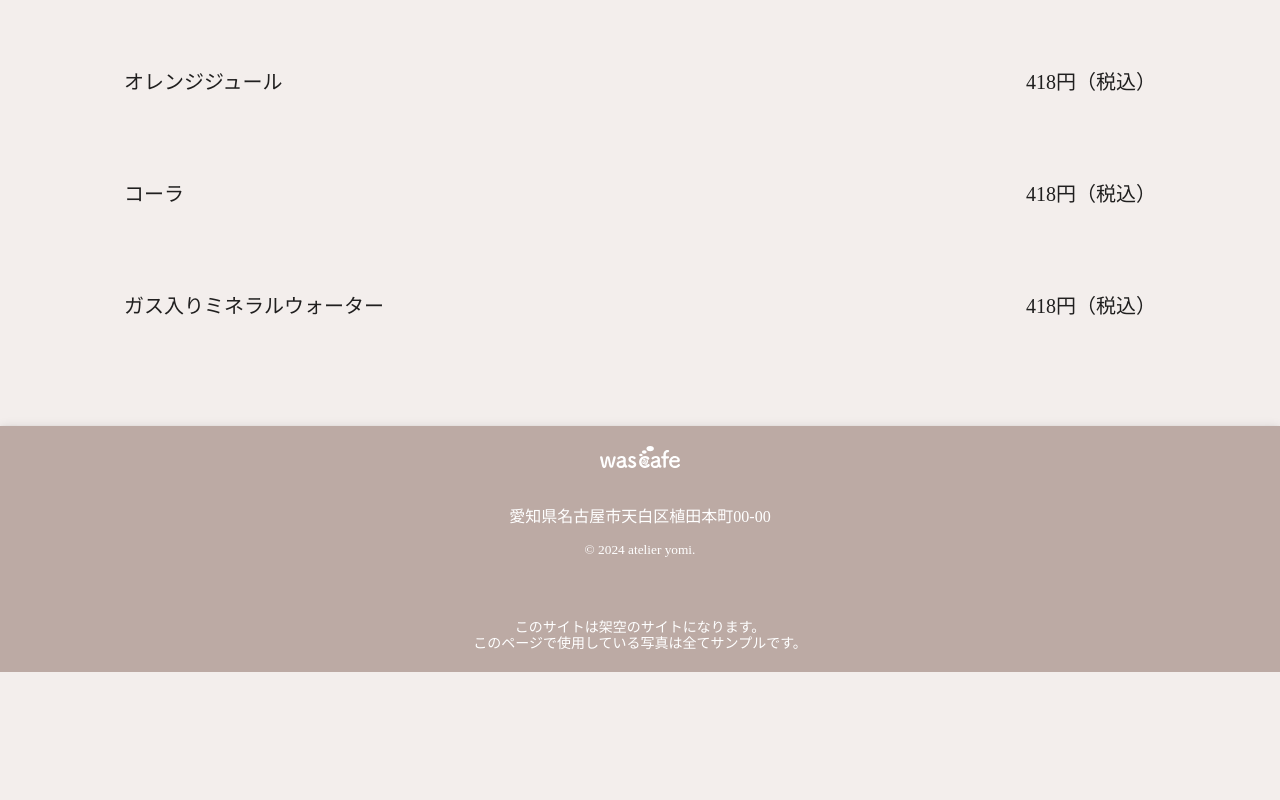
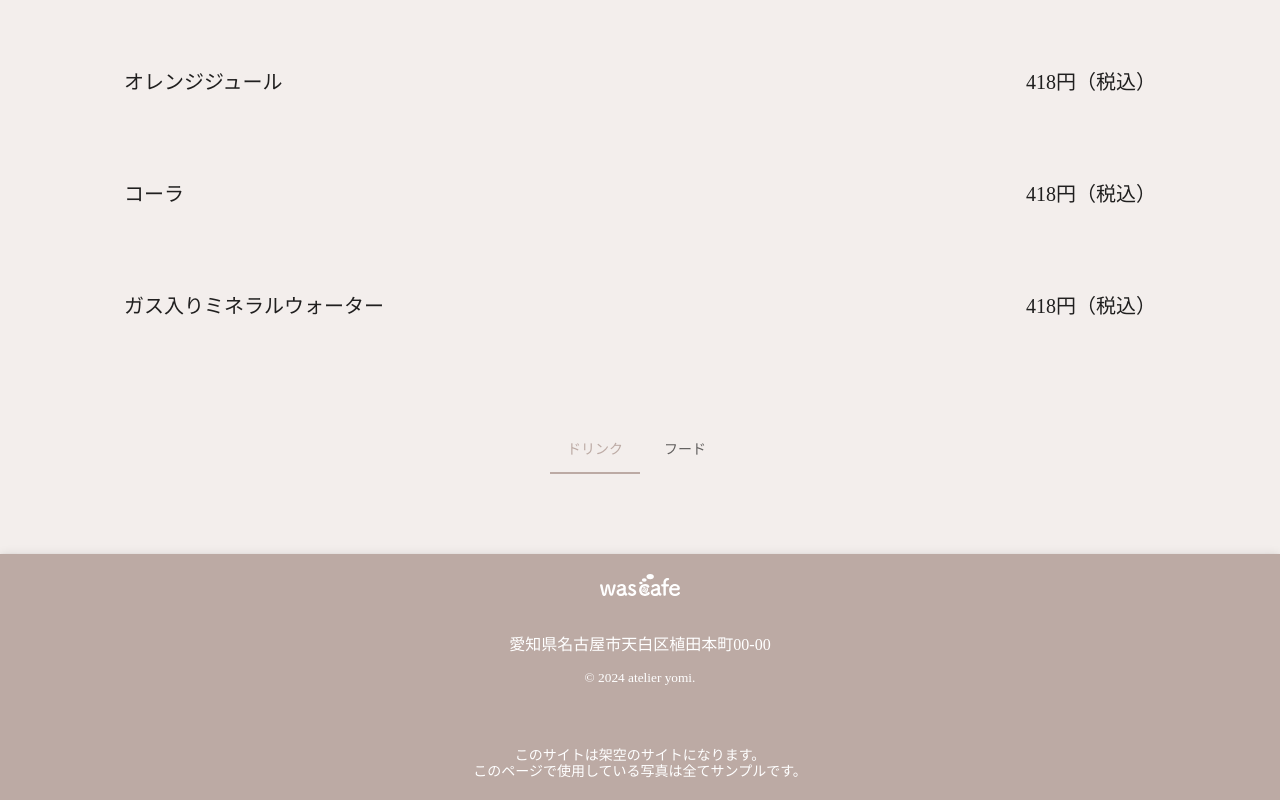
Before and after one commit to kimuracoki/wascafe, a React (Vite) app: page /marketing/dai43/01/menu in a window 1280 px wide. Shown: the part 2710-3510 px from the top of the page. Before the commit the page ends 3382 px from the top, so only its background shows below. Built offline with nearby package versions, Linux system fonts and the light colour scheme; a web font is replaced by a local one.

Commit message:
Add bottom tab

```diff
--- a/src/features/menu/Menu.tsx
+++ b/src/features/menu/Menu.tsx
@@ -19,9 +19,9 @@ export const Menu = () => {
             <ContentTitle
                 title="メニュー" />
             <Container
-            sx={{
-                marginBottom: '80px'
-            }}
+                sx={{
+                    marginBottom: '80px'
+                }}
             >
                 <Tabs
                     value={activeIndex}
@@ -34,6 +34,20 @@ export const Menu = () => {
             </Container>
             <DrinkMenu index={0} activeIndex={activeIndex} />
             <FoodMenu index={1} activeIndex={activeIndex} />
+            <Container
+                sx={{
+                    marginBottom: '80px'
+                }}
+            >
+                <Tabs
+                    value={activeIndex}
+                    onChange={handleChange}
+                    centered
+                >
+                    <Tab label="ドリンク" />
+                    <Tab label="フード" />
+                </Tabs>
+            </Container>
         </Container>
     );
 }
```
